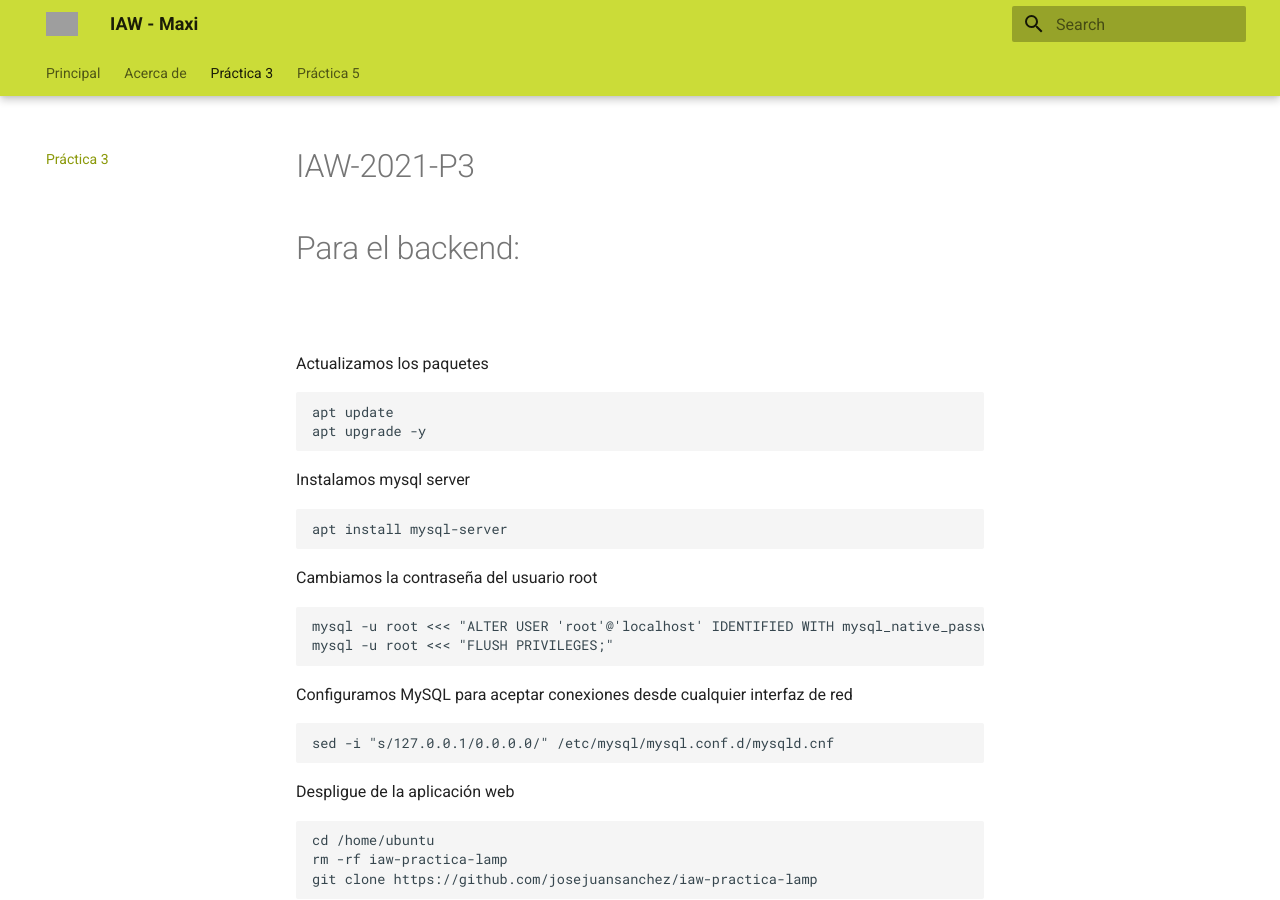
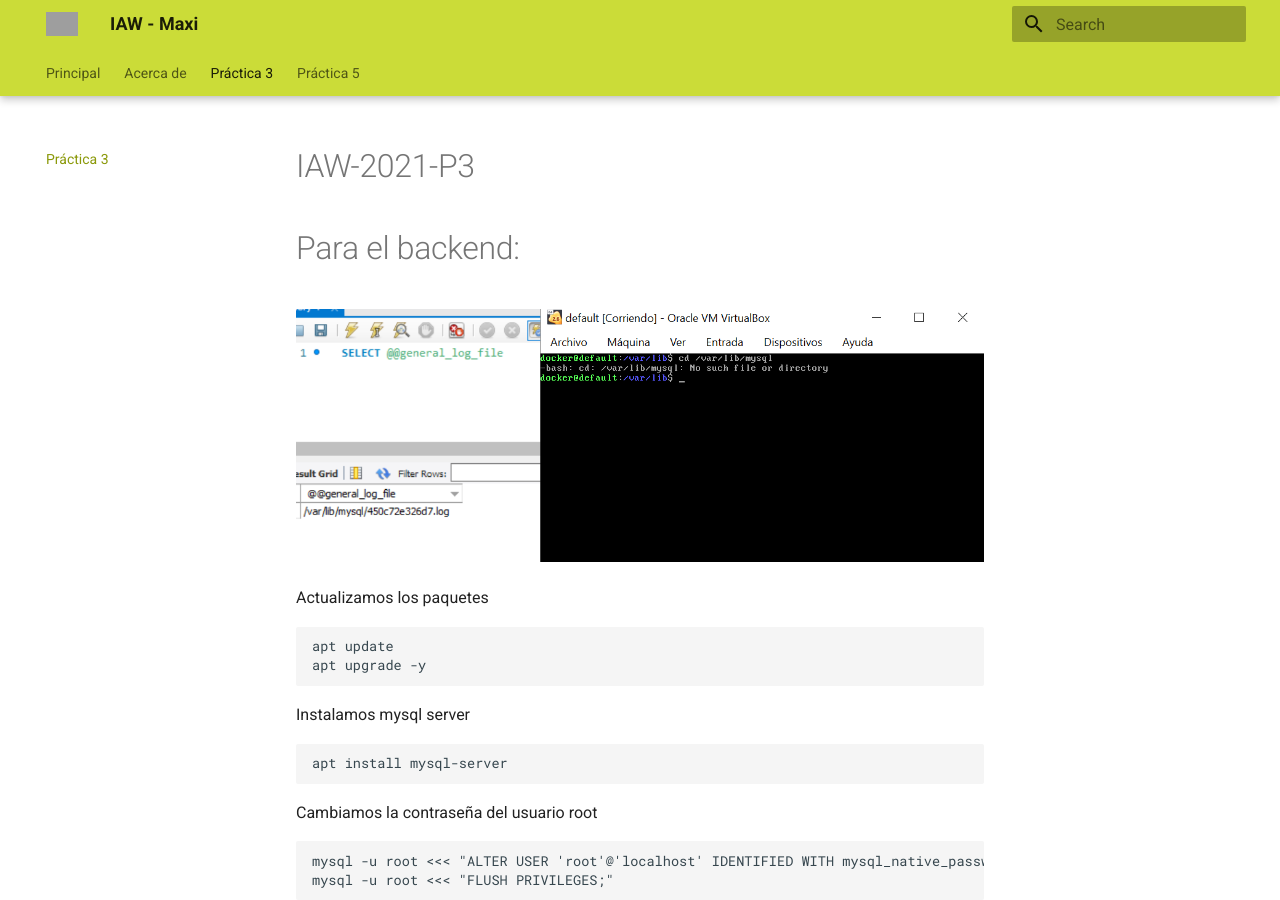
Before and after one commit to MaxiASIR/IAW-MKDOCS, an MkDocs documentation site: the page built from docs/p3.md, in a window 1280 px wide and 900 px high. Built offline with MkDocs 1.6.1 and Material for MkDocs 9.7.7, drawn with Linux system fonts in a browser that asks for light colours; grey boxes are pictures that could not be loaded.

Commit message:
Update p3.md

```diff
--- a/docs/p3.md
+++ b/docs/p3.md
@@ -1,6 +1,6 @@
 # IAW-2021-P3
 # Para el backend:
-![]({{ site.url }}/img/ejemplo.PNG)
+![](/img/ejemplo.PNG)
 
 Actualizamos los paquetes
 
```
